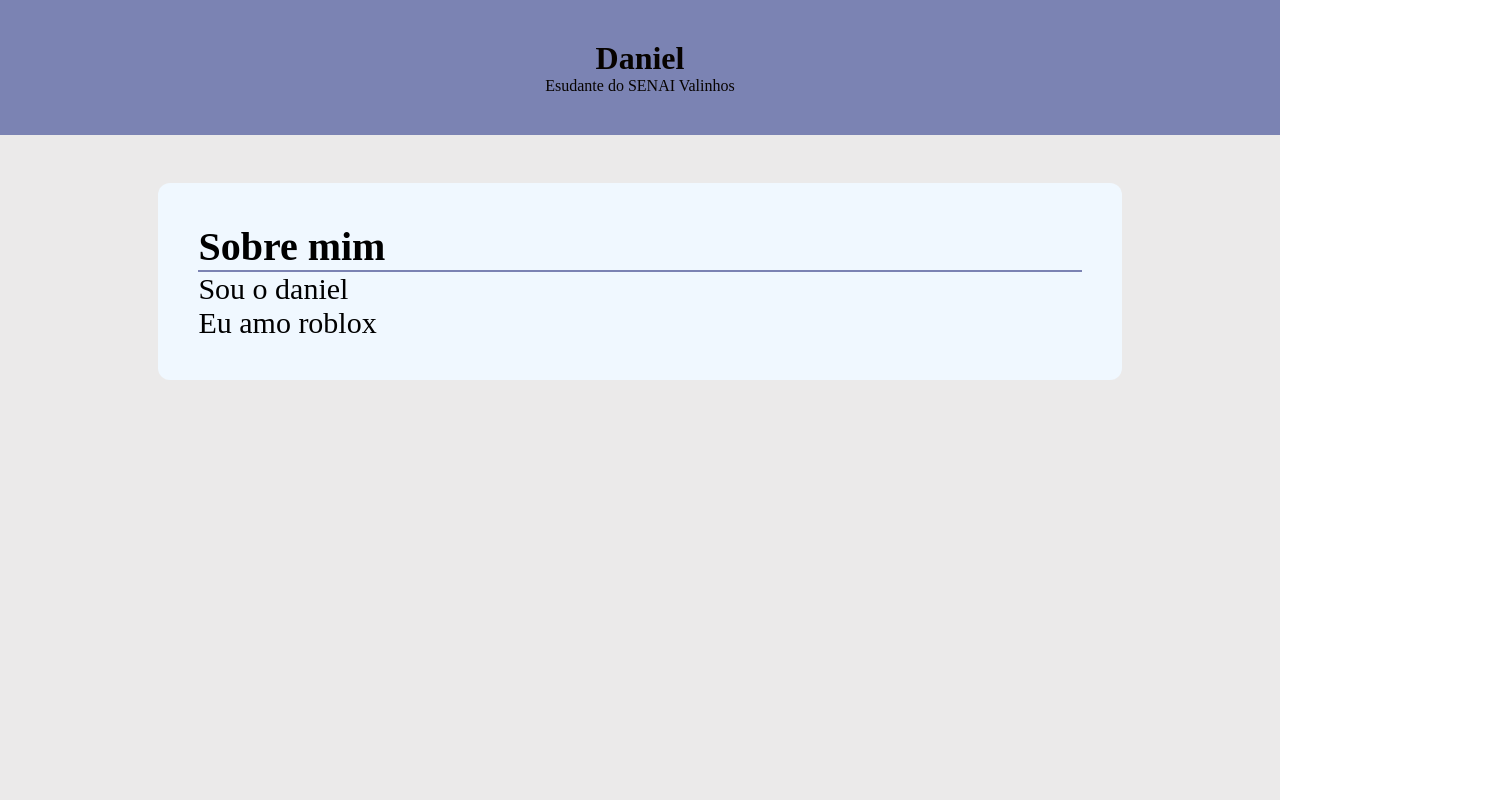
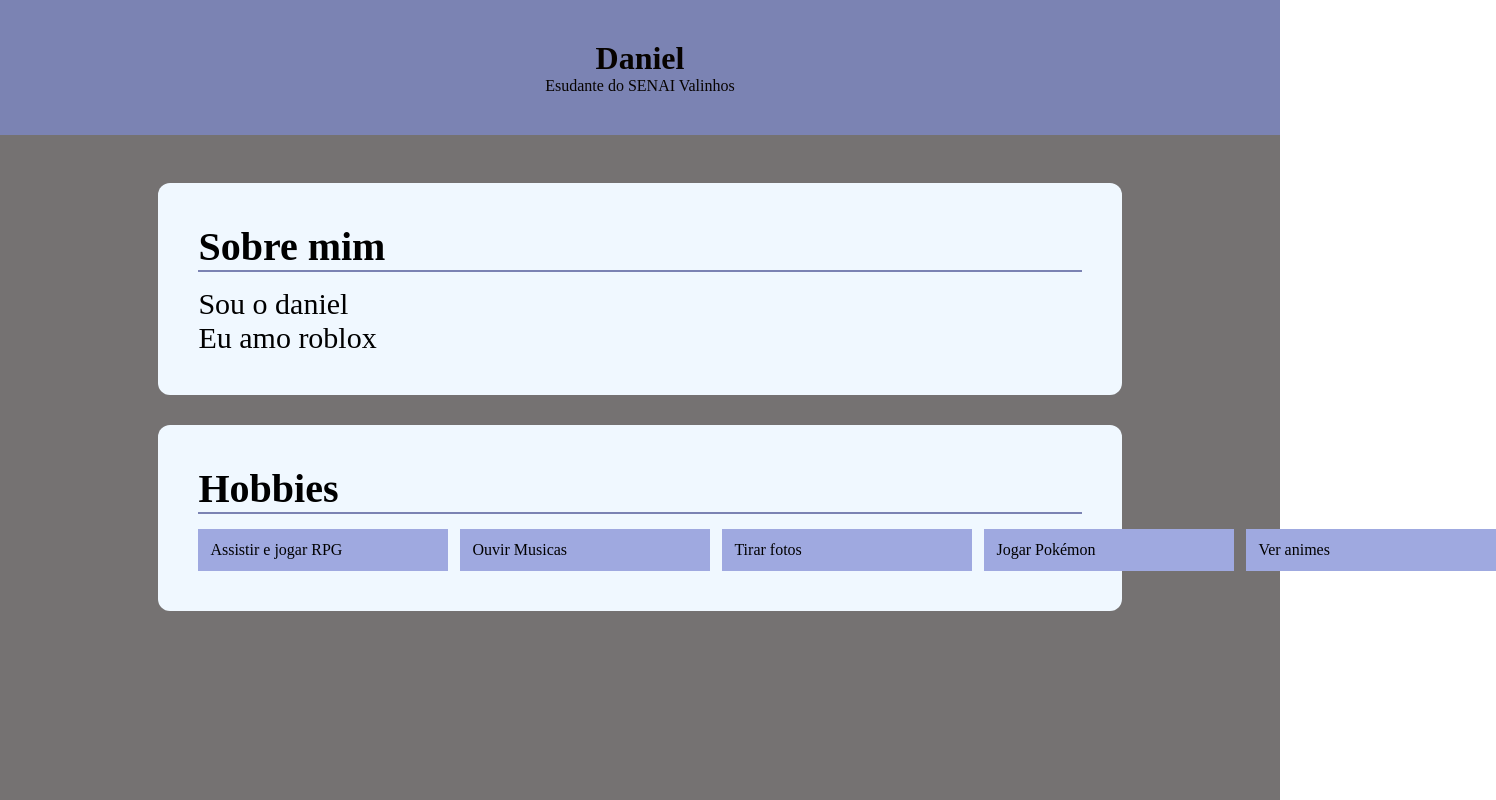
Before and after one commit to daniel-casalli02/Meu-Primero-Site, a plain HTML site: page index.html in a window 1280 px wide. Shown: the whole page, 1496 px wide, since content can reach past the window. Drawn offline with Linux system fonts and the light colour scheme; a web font is replaced by a local one.

Commit message:
finish hobbies section

```diff
--- a/assests/styles/index.css
+++ b/assests/styles/index.css
@@ -22,26 +22,54 @@ header {
     text-align: center;
 }
 main{
-    background-color: rgb(235, 234, 234);
+    background-color: rgb(117, 114, 114);
     flex: 1;
     padding: 48px 38px;
     width: 100%;
 }
 
-about-section{
+about-section, Hobbies{
     display: block;
     background-color: aliceblue;
     width: 80%;
     margin: 0 auto;
     padding: 40px;
     border-radius: 12px;
+    margin-bottom: 30px;
 }
 
 #titulo-sobre-mim{
     font-size: 40px;
     border-bottom: 2px solid rgb(123, 131, 179);
+    margin-bottom: 15px;
+}
+#titulo-Hobbies{
+    font-size: 40px;
+    border-bottom: 2px solid rgb(123, 131, 179);
+    margin-bottom: 20px;
 }
 
 .texto-sobre-mim{
     font-size: 30px;
 }
+
+ul{
+    list-style: none;
+    padding: 0;
+    display: flex;
+    gap: 12px;
+}
+
+li{
+    background-color: rgb(159, 169, 224);
+    padding: 12px;
+    border-left: 4px rgb(123, 131, 179);
+    font-size: 16px;
+    min-width: 250px;
+}
+
+li:hover{
+    background-color: lightseagreen;
+    transform: translateX(5px);
+    transition: all 0.3s ease;
+}
--- a/index.html
+++ b/index.html
@@ -18,6 +18,16 @@
                 <p class="texto-sobre-mim"> Sou o daniel </p>
                 <p class="texto-sobre-mim"> Eu amo roblox </p>
             </about-section>
+        <Hobbies>
+                <h3 id="titulo-sobre-mim">Hobbies</h3>
+                <ul>
+                   <li>Assistir e jogar RPG</li>
+                   <li>Ouvir Musicas</li>
+                   <li>Tirar fotos</li>
+                   <li>Jogar Pokémon</li>
+                   <li>Ver animes</li>
+                </ul>
+            </Hobbies>
         </main>
     </body>
 </html>
```
